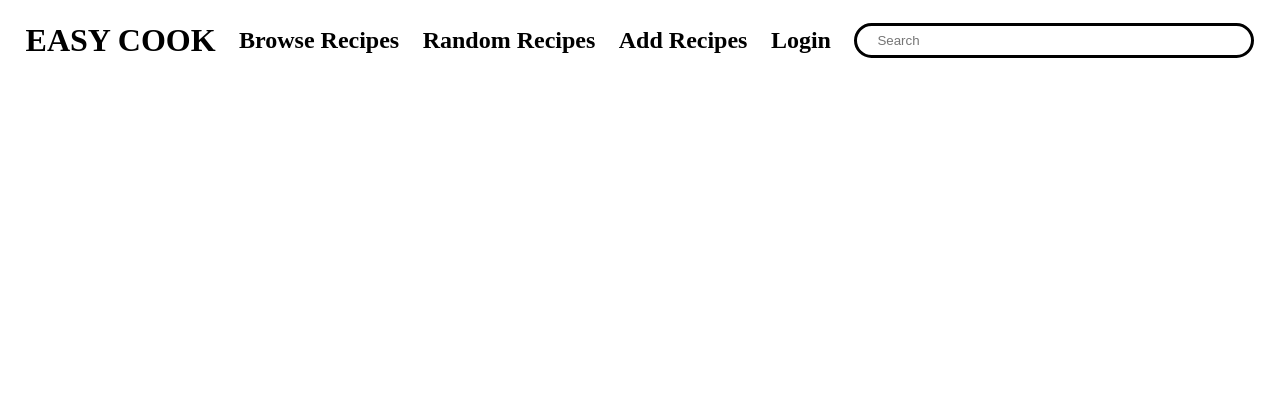
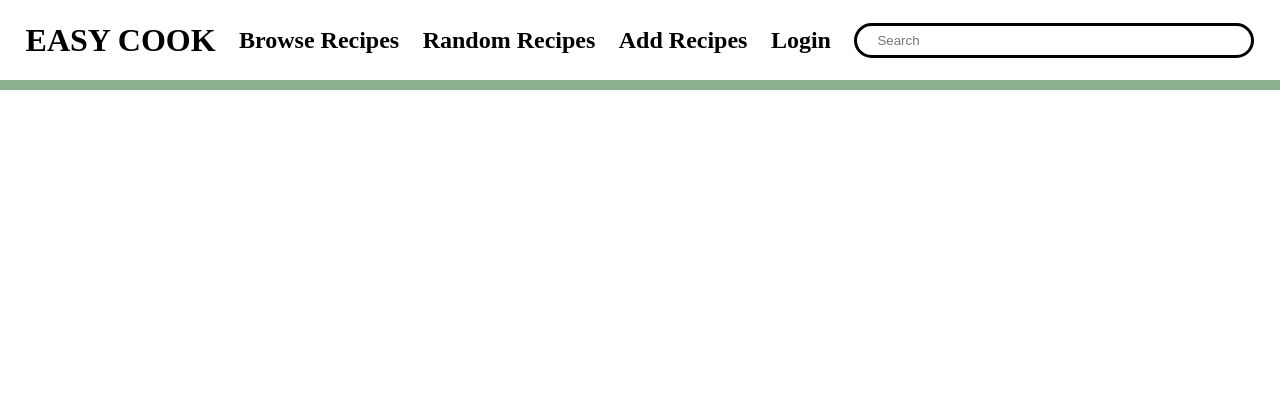
Before and after one commit to Group-Project-CP317/Weekly-Recipe-Generator, a Django app: page / in a window 1280 px wide. Shown: the top 420 px of the page. Before the commit the page ends 58 px from the top, so only its background shows below. Run offline with Django 4.2, Linux system fonts and the light colour scheme.

Commit message:
Added green strip under nav bar

```diff
--- a/app/static/main.css
+++ b/app/static/main.css
@@ -25,6 +25,12 @@ h3 {
     flex-direction: row;
     align-items: center;
     justify-content: space-between;
+}
+
+.greenStrip {
+    width:100%;
+    height:10px;
+    background: #8BB18F;
 }
 
 .main {
--- a/app/templates/base.html
+++ b/app/templates/base.html
@@ -33,6 +33,7 @@
             </form>
         </div>
     </div>
+    <div class="greenStrip"></div>
     <div class="main">
         {% block content %}
 
--- a/app/templates/home.html
+++ b/app/templates/home.html
@@ -6,5 +6,11 @@
 
 <!-- Homepage Content -->
 {% block content %}
+<!DOCTYPE html>
+<html lang="en">
+<body>
 
+</body>
+
+</html>
 {% endblock content %}
```
